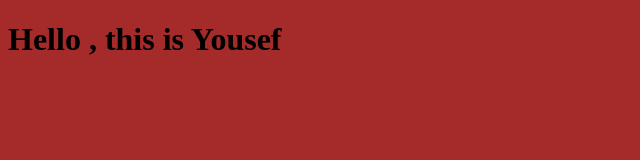
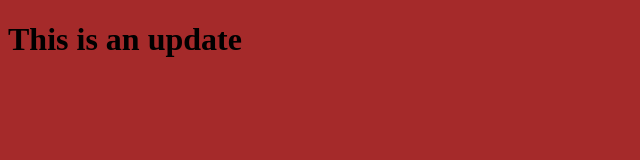
Before and after one commit to Yousefelfar/Git_Course, a plain HTML site: page index.html in a window 1280 px wide. Shown: the whole page, without its empty margins (0-640 px from the left). Drawn offline with Linux system fonts and the light colour scheme.

Commit message:
edit the html file

```diff
--- a/index.html
+++ b/index.html
@@ -11,7 +11,7 @@
     <link rel="stylesheet" href="style.css">
 </head>
 <body>
-    <h1> Hello , this is Yousef </h1>
+    <h1> This is an update  </h1>
     <script>src="app.js"</script>
 </body>
 </html>
```
